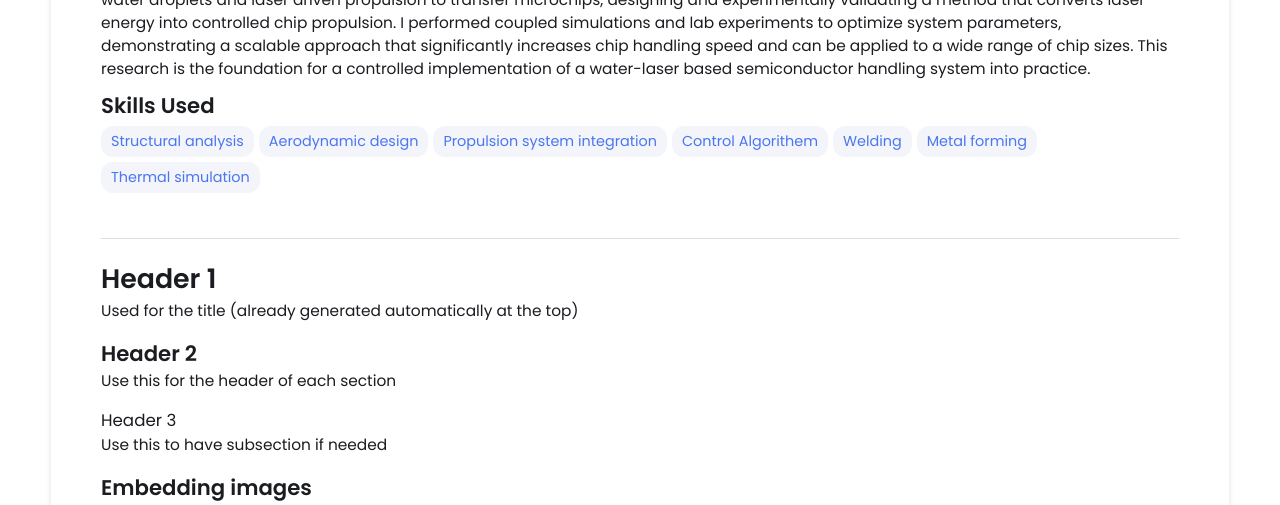
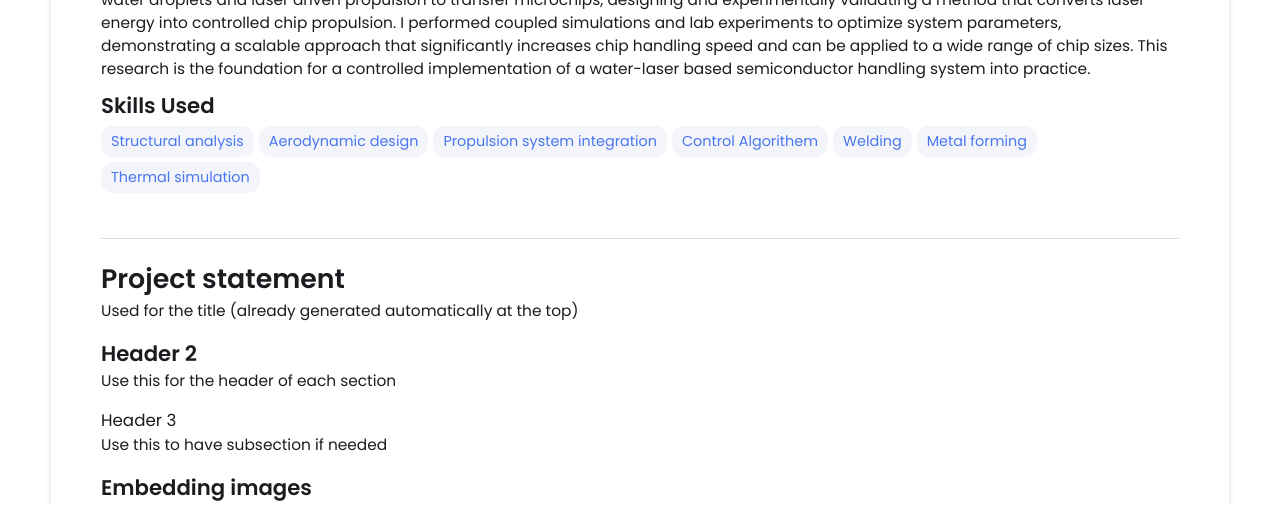
Before and after one commit to martijnswart01/martijnswart01.github.io, a Jekyll site: the page built from _projects/demo-project/index.md, in a window 1280 px wide and 900 px high, scrolled down 646 px, cut to the strip 0-505 px from the top of the window. Built offline with Jekyll 4.4.1, drawn with Linux system fonts in a browser that asks for light colours.

Commit message:
Update index.md

```diff
--- a/_projects/demo-project/index.md
+++ b/_projects/demo-project/index.md
@@ -11,11 +11,13 @@
   - Metal forming
   - Thermal simulation
 
-main-image: /project2.jpg
+main-image: /Cover page 3.png
 ---
 
 ---
-# Header 1
+
+
+# Project statement
 Used for the title (already generated automatically at the top)
 ## Header 2
 Use this for the header of each section
```
